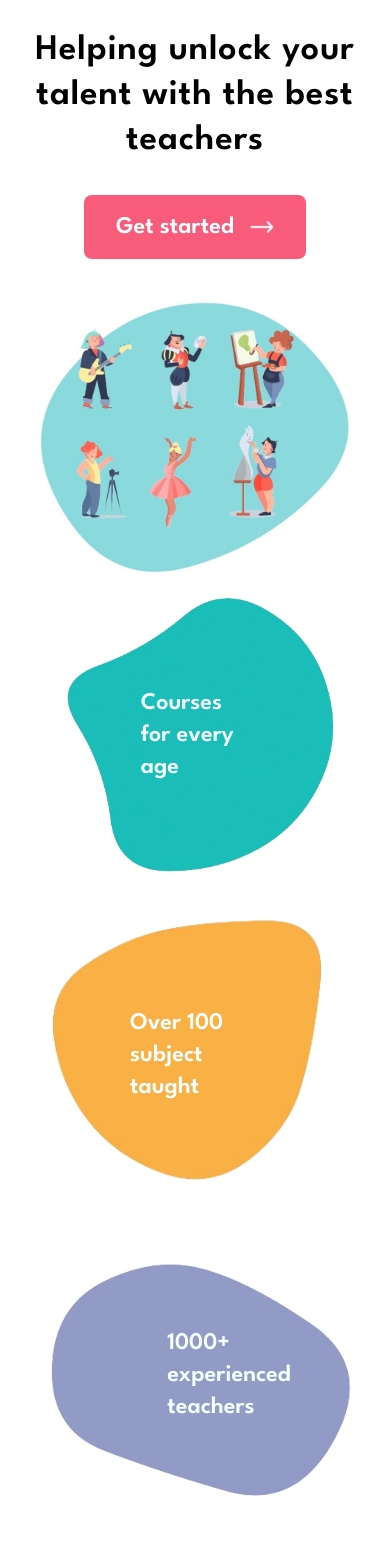
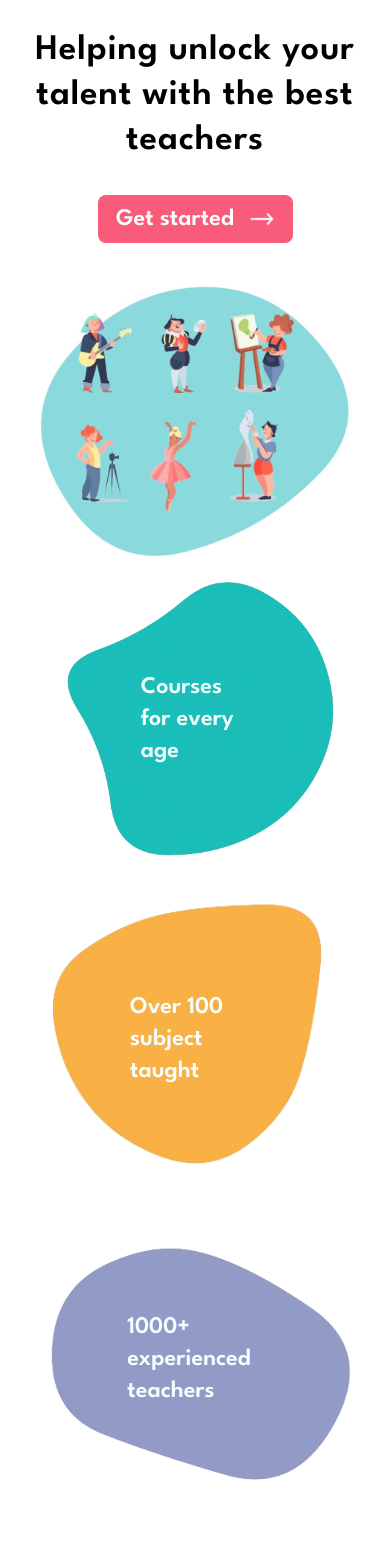
Before and after one commit to Code-the-Dream-School/gg-pac-team4-front, a React (Vite) app: page / in a window 390 px wide. Shown: the top 1555 px of the page. Built offline with nearby package versions, Linux system fonts and the light colour scheme.

Commit message:
changed button padding, some other minor paddings

```diff
--- a/src/components/pages/HomePage.jsx
+++ b/src/components/pages/HomePage.jsx
@@ -31,7 +31,7 @@ const HomePage = () => {
           </h1>
           <div className="flex justify-center lg:justify-start">
             <button
-              className="flex items-center bg-red hover:bg-pureWhite hover:text-red hover:border-2 hover:border-red text-white font-spartan font-semibold text-2xl py-4 px-8 rounded-lg"
+              className="flex items-center bg-red hover:bg-pureWhite hover:text-red hover:border-2 hover:border-red text-white font-spartan font-semibold text-2xl py-2 w-3/5 justify-center rounded-lg"
               onClick={search}
             >
               Get started
@@ -81,7 +81,7 @@ const HomePage = () => {
           style={{ backgroundImage: `url(${PurpleBlobImage})` }}
         >
           <div className="absolute inset-0 flex items-center justify-center">
-            <div className="w-3/5 md: w-5/12 text-2xl lg:text-2xl xl:text-2xl md:text-3xl sm:text-2xl font-spartan font-semibold text-white text-left pl-10">
+            <div className="w-3/5 md: w-5/12 text-2xl lg:text-2xl xl:text-2xl md:text-3xl sm:text-2xl font-spartan font-semibold text-white text-left pl-0 md:pl-10">
               1000+ experienced teachers
             </div>
           </div>
```
Also changed, not shown: src/AppRoutes.jsx (+7 -8 lines).
